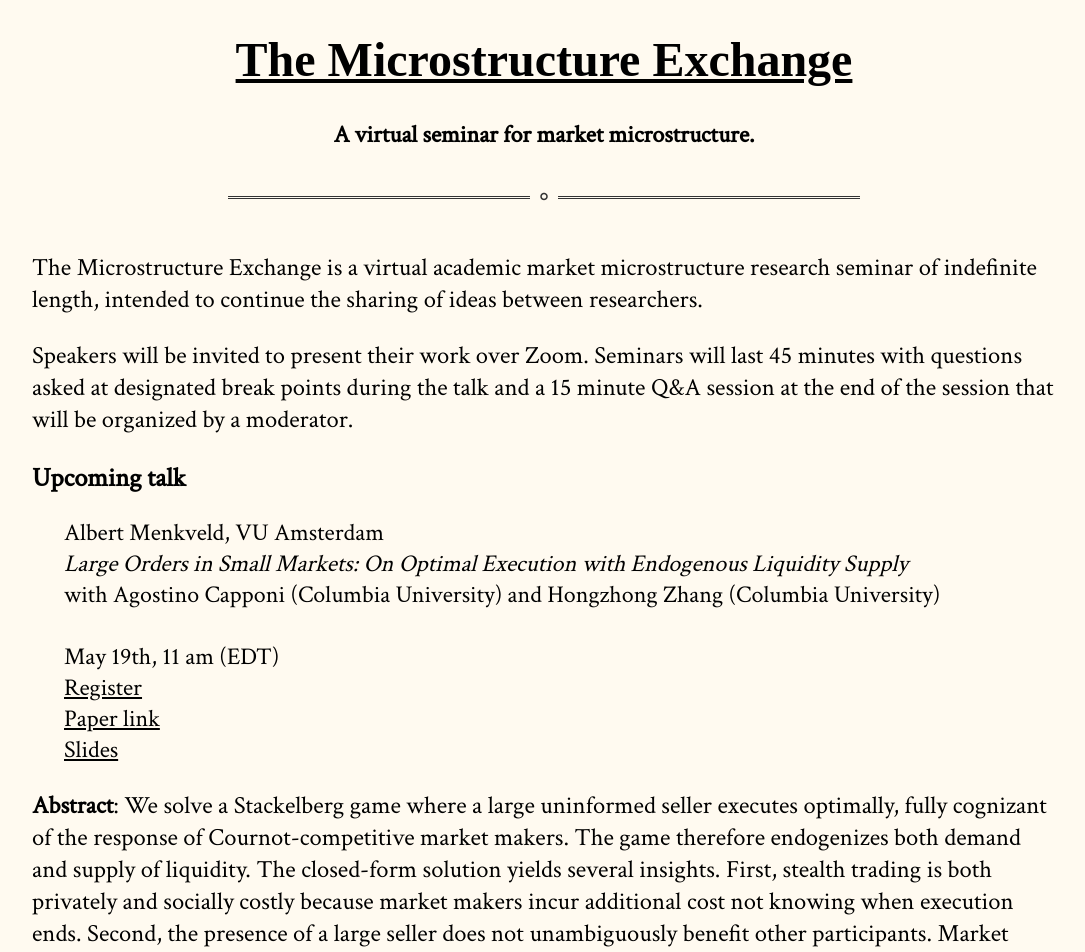
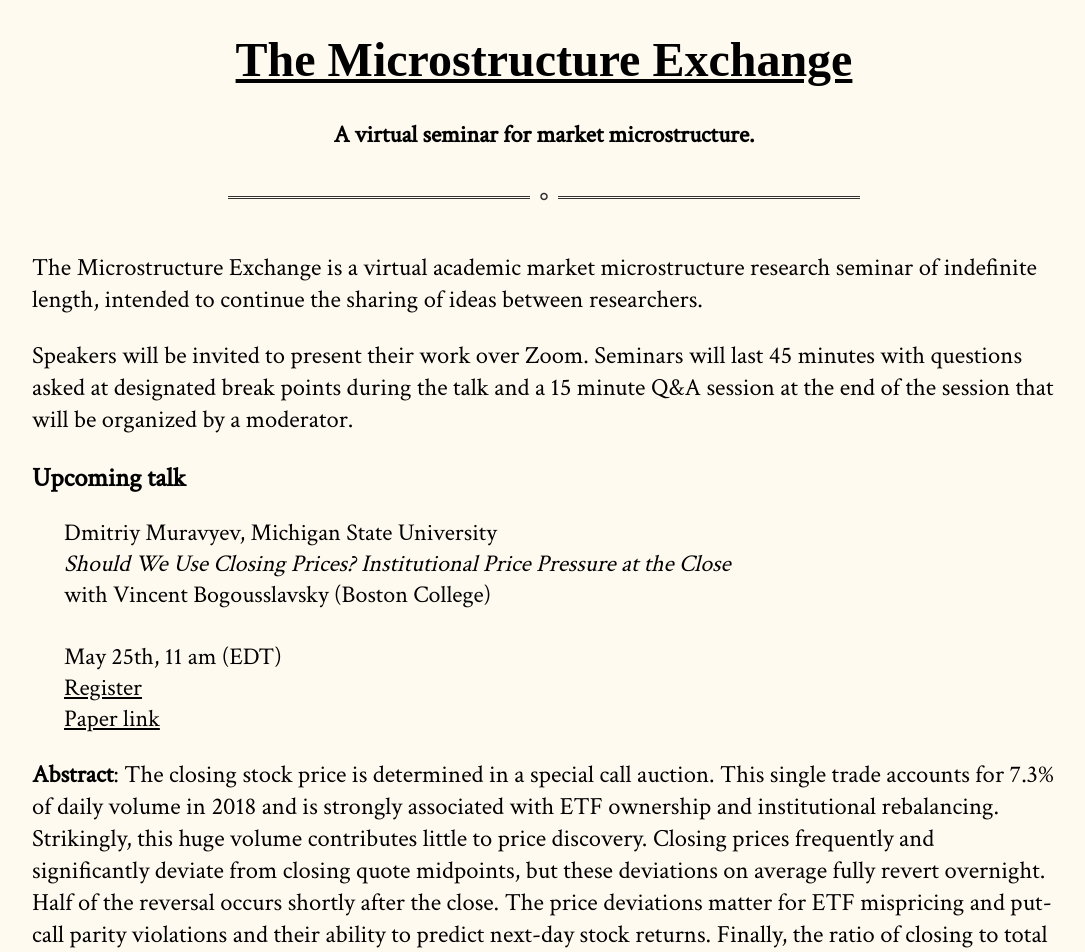
Before and after one commit to cpfiffer/microstructure.exchange, a Jekyll site: the page built from index.md, in a window 1280 px wide and 1400 px high. Shown: the top 952 px of the window, without its empty margins (96-1181 px from the left). Built offline with Jekyll 4.4.1, drawn with Linux system fonts in a browser that asks for light colours; some web fonts are replaced; some of the changed text lies outside the part shown.

Commit message:
Add Dmitriy info

```diff
--- a/_config.yml
+++ b/_config.yml
@@ -11,10 +11,10 @@ github:
   owner_name: Cameron Pfiffer
 
 speaker-info:
-  speaker-name: Albert Menkveld, VU Amsterdam
-  speaker-paper: "Large Orders in Small Markets: On Optimal Execution with Endogenous Liquidity Supply"
-  coauthors: "Agostino Capponi (Columbia University) and Hongzhong Zhang (Columbia University)"
-  speaker-date: May 19th, 11 am (EDT)
-  paper-link: https://papers.ssrn.com/sol3/papers.cfm?abstract_id=3326313
-  webinar-link: https://stockholmuniversity.zoom.us/webinar/register/WN_08H296NOQNK29huS0jC7mw
-  slides-link: https://albertjmenkveld.com/public/slides/cizg1s/index.html#/1
+  speaker-name: Dmitriy Muravyev, Michigan State University
+  speaker-paper: "Should We Use Closing Prices? Institutional Price Pressure at the Close"
+  coauthors: "Vincent Bogousslavsky (Boston College)"
+  speaker-date: May 25th, 11 am (EDT)
+  paper-link: https://papers.ssrn.com/sol3/papers.cfm?abstract_id=3485840
+  webinar-link: https://stockholmuniversity.zoom.us/webinar/register/WN_sHP30w6OTlqS9JeZ7fZaHg
+  # slides-link: https://albertjmenkveld.com/public/slides/cizg1s/index.html#/1
--- a/index.md
+++ b/index.md
@@ -18,11 +18,19 @@ Speakers will be invited to present their work over Zoom. Seminars will last 45
 
 {% include upcoming-speaker.html %}
 
-**Abstract**: We solve a Stackelberg game where a large uninformed seller executes optimally, fully cognizant of the response of Cournot-competitive market makers. The game therefore endogenizes both demand and supply of liquidity. The closed-form solution yields several insights. First, stealth trading is both privately and socially costly because market makers incur additional cost not knowing when execution ends. Second, the presence of a large seller does not unambiguously benefit other participants. Market makers benefit only if there is enough risk-absorption capacity or if the execution period is short. Other investors benefit only when the seller sells at high enough intensity.
 
-## Video abstract
 
-<iframe width="75%" height="400" src="https://www.youtube-nocookie.com/embed/mCmWMNn431I" frameborder="0" allow="accelerometer; autoplay; encrypted-media; gyroscope; picture-in-picture" allowfullscreen></iframe>
+**Abstract**: The closing stock price is determined in a special call auction. This single trade accounts for 7.3% of daily volume in 2018 and is strongly associated with ETF ownership and institutional rebalancing. Strikingly, this huge volume contributes little to price discovery. Closing prices frequently and significantly deviate from closing quote midpoints, but these deviations on average fully revert overnight. Half of the reversal occurs shortly after the close. The price deviations matter for ETF mispricing and put-call parity violations and their ability to predict next-day stock returns. Finally, the ratio of closing to total daily volume negatively predicts future stock returns. Our results raise concerns about an overwhelming reliance on closing prices.
+
+<hr>
+<div class="cfp">
+Note that Dmitriy's talk is on <span style="color: crimson"> Monday</span>, not Tuesday. Later talks will resume their usual place on Tuesday.
+</div>
+<hr>
+
+<!-- ## Video abstract
+
+<iframe width="75%" height="400" src="https://www.youtube-nocookie.com/embed/mCmWMNn431I" frameborder="0" allow="accelerometer; autoplay; encrypted-media; gyroscope; picture-in-picture" allowfullscreen></iframe> -->
 
 ## Calendar
 
@@ -50,6 +58,7 @@ Email [contact@microstructure.exchange](mailto:contact@microstructure.exchange)
 
 ## Past talks
 
+- Albert Menkveld ([recording](https://youtu.be/5EY-N4mQ_ng), [paper](https://papers.ssrn.com/sol3/papers.cfm?abstract_id=3326313), [slides](https://albertjmenkveld.com/public/slides/cizg1s/index.html#/1), and [video abstract](https://www.youtube.com/watch?v=mCmWMNn431I))
 - Sophie Moinas ([recording](https://www.youtube.com/watch?v=qKvihYW8bEE&feature=youtu.be), [paper](https://papers.ssrn.com/sol3/papers.cfm?abstract_id=2939502), and [slides](/slides/Sophie-Moinas-Slides.pdf)).
 - Maureen O'Hara ([video abstract](https://www.youtube.com/watch?v=9Qtg0ZFDics) and [paper](/papers/The Electronic Evolution of Corporate Bond Dealers.pdf)) -- May 5th, 2020. We apologize -- the recording is not available due to a technical issue.
 - Angelo Ranaldo ([recording](https://www.youtube.com/watch?v=DY-YA4KYn5w), [slides](/slides/RanaldoSomogyi_webinar20200428_slides.pdf), [video abstract](https://www.youtube.com/watch?v=3ormJqfCx-o), and [paper](https://papers.ssrn.com/sol3/papers.cfm?abstract_id=3263279)) -- April 28th, 2020.
```
